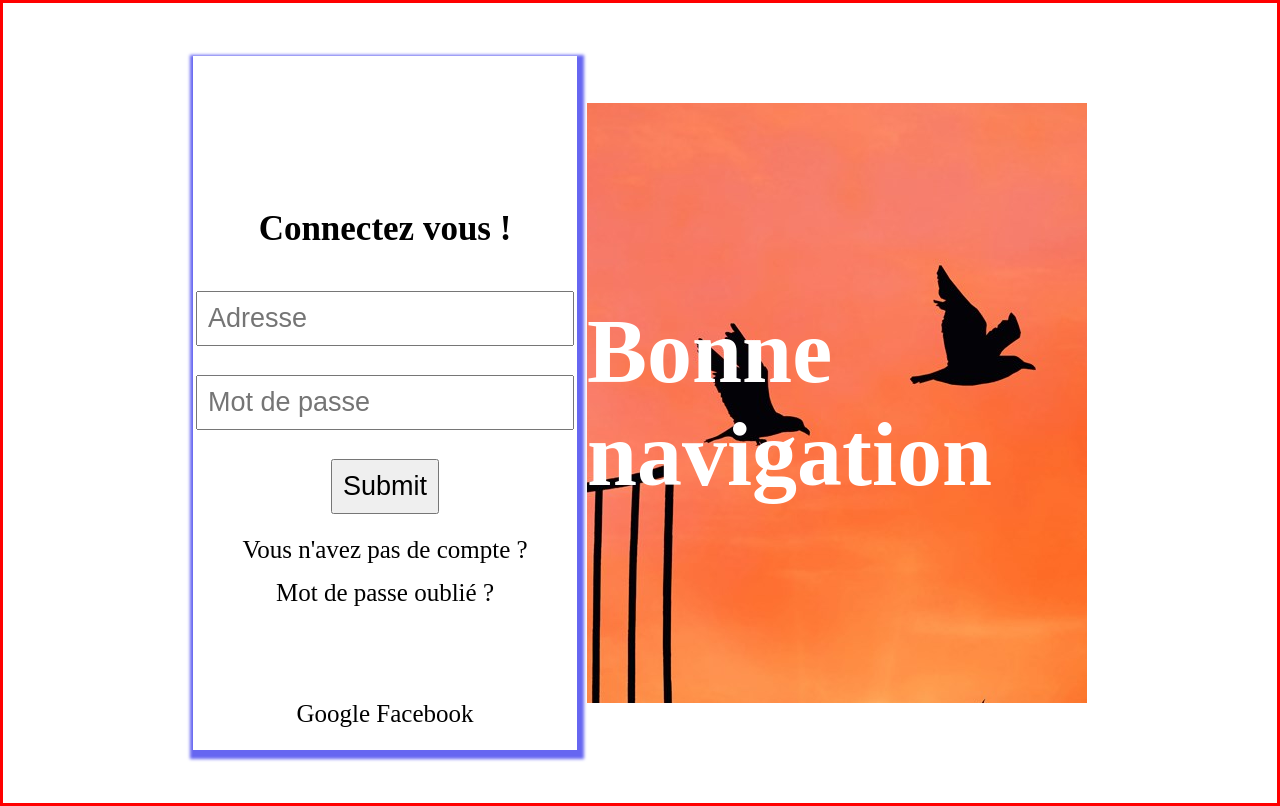
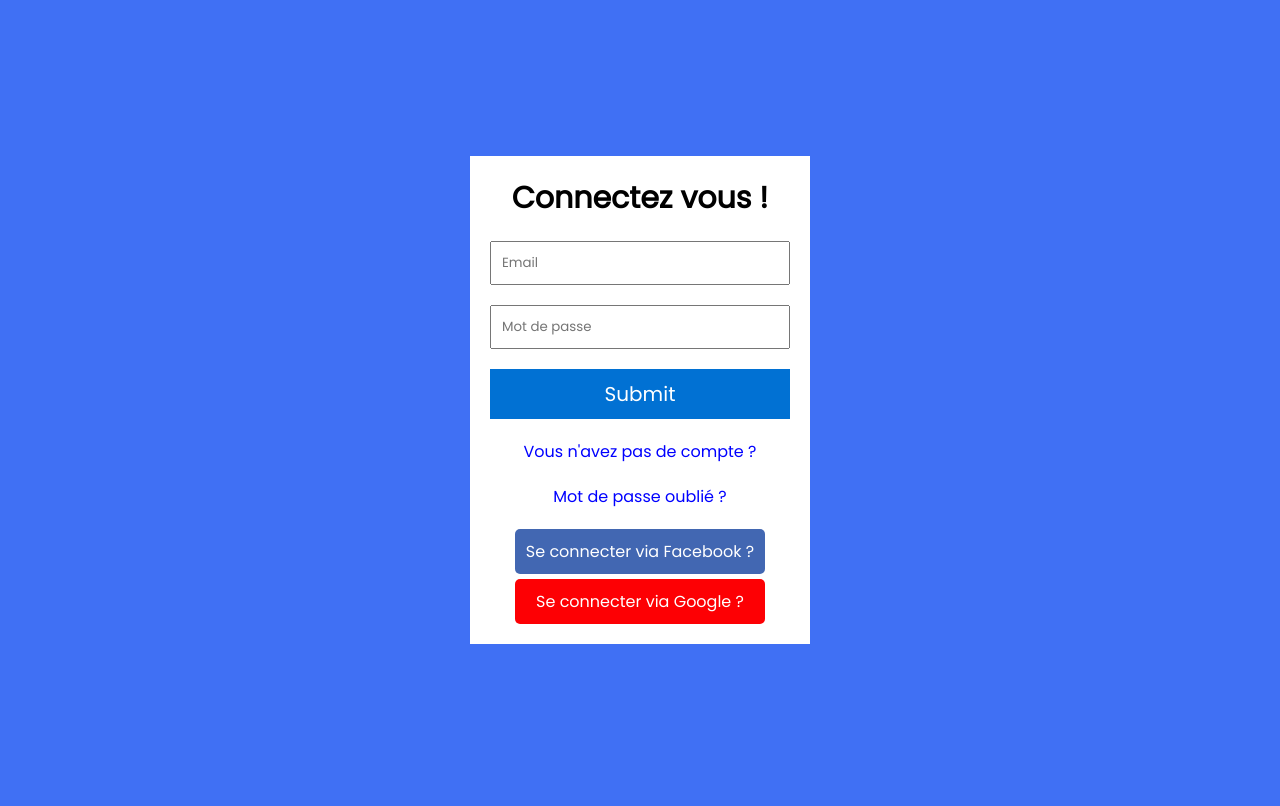
Before and after one commit to SprigganTwelve/LeBonCote-publication-d-annonce-, a PHP site: page /PROJET/connexion/connexion.php in a window 1280 px wide. After the commit the page ends 644 px from the top, so only its background shows below. Run offline with PHP 8.4, Linux system fonts and the light colour scheme.

Commit message:
page de connexion

```diff
--- a/connexion/connexion.css
+++ /dev/null
@@ -1,58 +0,0 @@
-* {
-  padding: 0;
-  margin: 0;
-}
-.container {
-  display: flex;
-  gap: 10px;
-  height: 100vh;
-  justify-content: center;
-  align-items: center;
-  border: 3px solid red;
-}
-.container form {
-  background-color: white;
-  display: flex;
-  flex-direction: column;
-  align-items: center;
-  justify-content: center;
-  gap: 15px;
-  font-size: 25px;
-  padding: 40px;
-  border: 2px solid white;
-  height: 600px;
-  padding-top: 50px;
-  position: relative;
-  width: 300px;
-  margin: 3Opx;
-  box-shadow: 2px 4px 3px 5px rgb(102, 102, 241);
-}
-
-.container form .title {
-  font-size: 35px;
-  margin-bottom: 20px;
-}
-
-.container form .link {
-  position: absolute;
-  bottom: 20px;
-}
-
-.container form input {
-  font-size: 27px;
-  padding: 10;
-  margin: 7px;
-}
-
-.container .presentation {
-  background: url(image/freedom_birdcage.jpg);
-  width: 500px;
-  height: 600px;
-  background-position: center;
-  background: cover;
-  display: flex;
-  justify-content: center;
-  align-items: center;
-  font-size: 90px;
-  color: white;
-}
--- a/connexion/connexion.php
+++ b/connexion/connexion.php
@@ -25,30 +25,25 @@ if ($_POST) {
 <head>
     <meta charset="UTF-8">
     <meta name="viewport" content="width=device-width, initial-scale=1.0">
-    <link rel="stylesheet" href="connexion.css" />
+    <link rel="stylesheet" href="../style.css" />
     <title>Connection</title>
 </head>
 
 <body>
     <div class="container">
-
         <form action="" methode="POST">
             <strong class="title">Connectez vous !</strong>
-
-            <input name="email" type="email" placeholder="Adresse">
-
+            <input name="email" type="email" placeholder="Email">
             <input name="password" type="password" placeholder="Mot de passe">
-            <input type="submit">
-            <a>Vous n'avez pas de compte ?</a>
-            <a>Mot de passe oublié ?</a>
-            <div class=link>
-                <a>Google</a>
-                <a>Facebook</a>
+            <input type="submit" name="submit" id="send">
+            <a style="color: blue" href="http://localhost/PROJET/projectDB/inscription/inscription.php">Vous n'avez pas
+                de compte ?</a>
+            <a style="color: blue" href="">Mot de passe oublié ?</a>
+            <div id="link">
+                <a href="">Se connecter via Facebook ?</a>
+                <a href="">Se connecter via Google ?</a>
             </div>
         </form>
-        <div class="presentation">
-            <strong>Bonne navigation</strong>
-        </div>
     </div>
 </body>
 
--- a/inscription/inscription.css
+++ b/style.css
@@ -45,14 +45,18 @@
   outline: 0;
   padding: 10px;
   font-size: 20px;
+  transition: all 0.5s;
+}
+
+.container form #send:hover {
+  background-color: rgb(197, 221, 242);
+  color: rgb(3, 62, 112);
 }
 
 .container form #link {
   display: flex;
   flex-direction: column;
   gap: 5px;
-  justify-content: center;
-  align-items: center;
 }
 
 .container .account {
@@ -70,7 +74,9 @@ a:hover {
 
 .container form #link * {
   padding: 10px;
-  border-radius: 5%;
+  border-radius: 5px;
+  width: 250px;
+  text-align: center;
 }
 
 .container form #link > a {
```
Also changed, not shown: inscription/inscription.php (+6 -6 lines).
